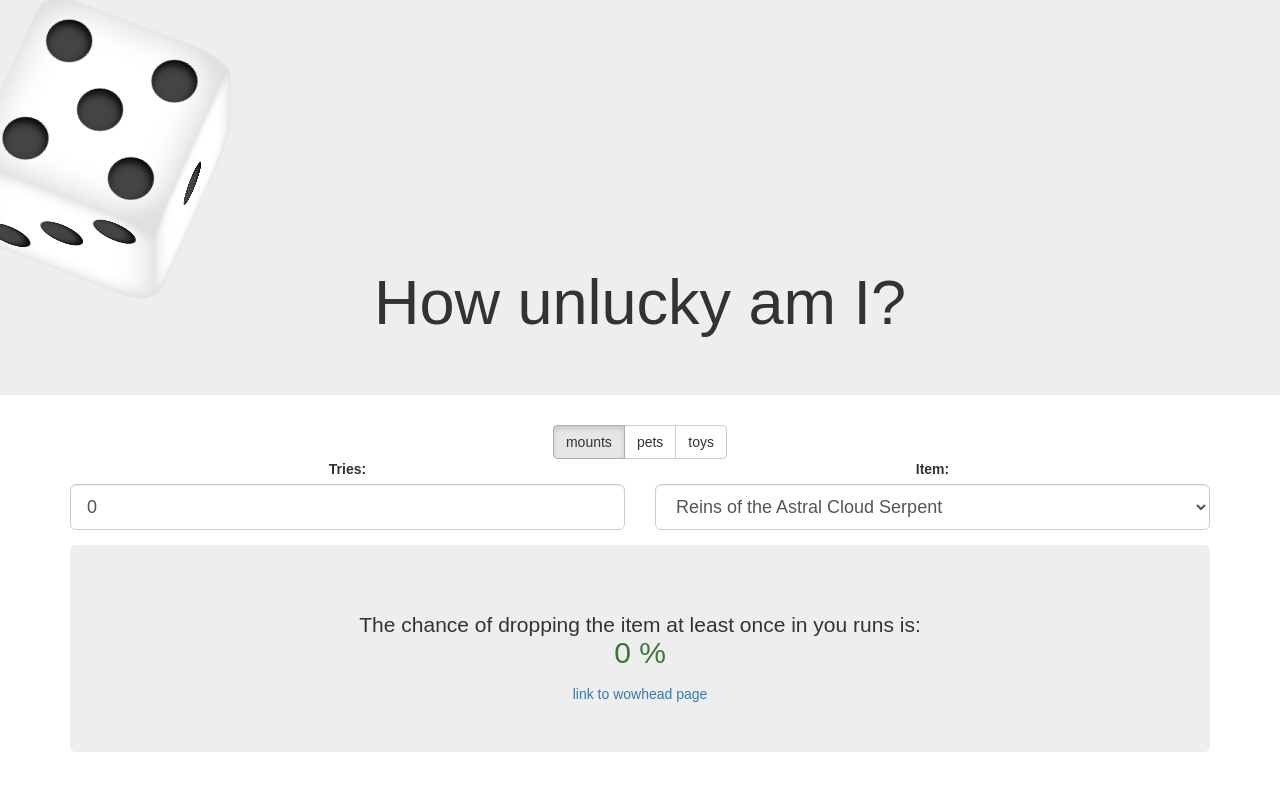
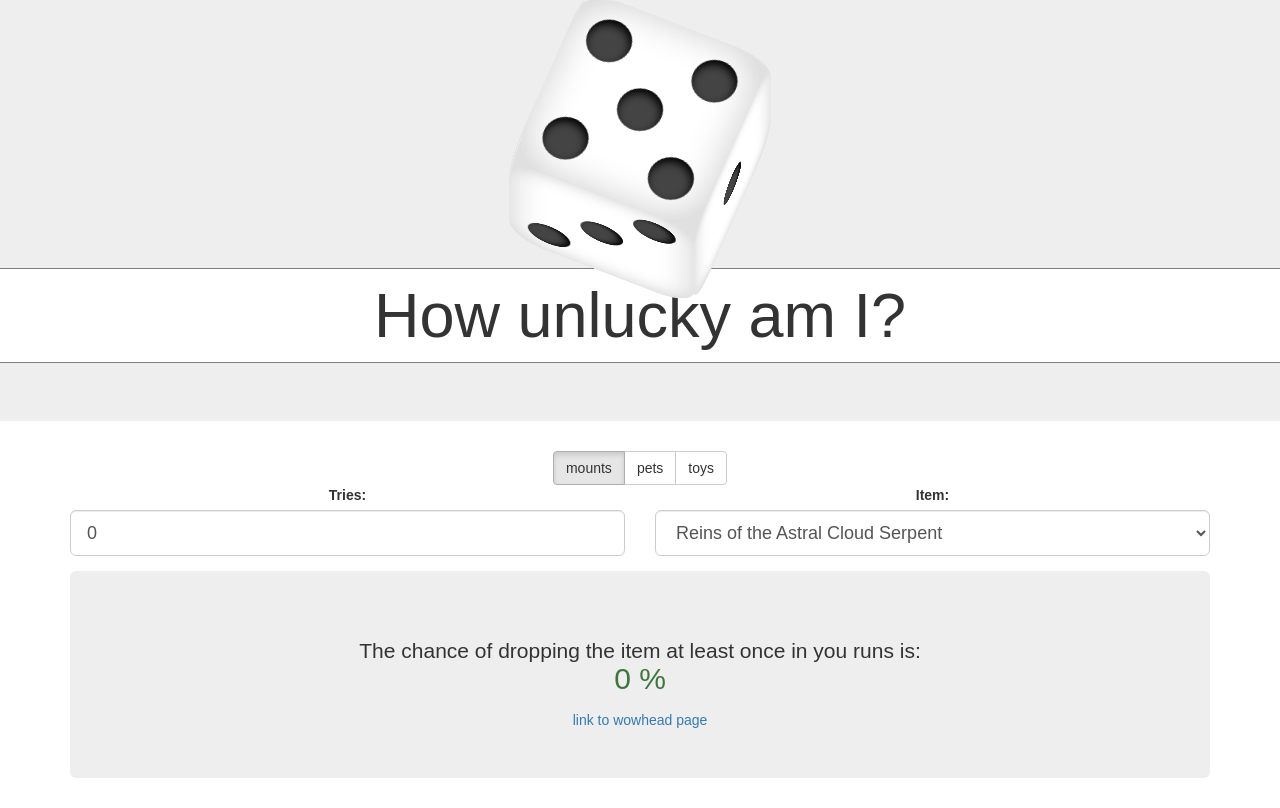
Before and after one commit to rejas/howunluckyami, a React (Create React App) app: page / in a window 1280 px wide. Built offline with nearby package versions, Linux system fonts and the light colour scheme.

Commit message:
Update logo.css

```diff
--- a/src/App.css
+++ b/src/App.css
@@ -1,3 +1,9 @@
 .hulai {
   text-align: center;
 }
+.jumbotron h1 {
+  background-color: white;
+  border-top: 1px solid grey;
+  border-bottom: 1px solid grey;
+  padding: 12px 0;
+}
--- a/src/components/Logo.css
+++ b/src/components/Logo.css
@@ -13,6 +13,7 @@
     height: 200px;
     transform-style: preserve-3d;
     animation: spin 50s infinite linear;
+    margin: 0 auto;
 }
 .side {
     position: absolute;
```
